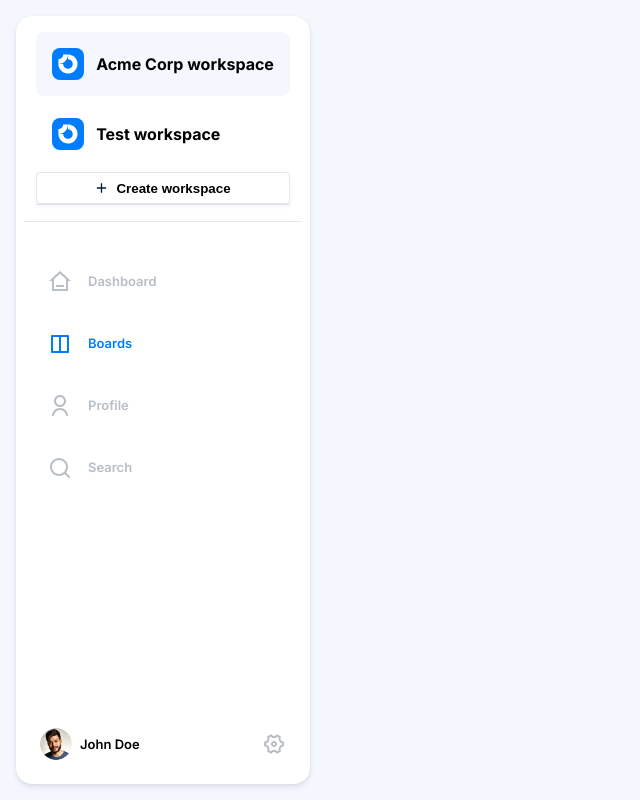
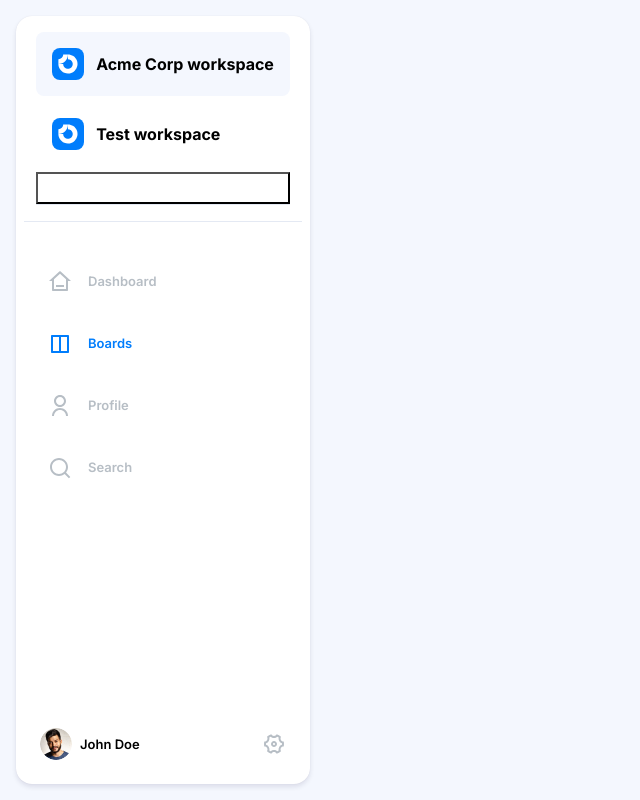
Before and after one commit to rbrtj/storydoc-assignment, a React (Vite) app: page / in a window 1280 px wide. Shown: the whole page, without its empty margins (0-640 px from the left). Built offline with nearby package versions, Linux system fonts and the light colour scheme.

Commit message:
Add button variants

```diff
--- a/src/components/ui/button/Button.scss
+++ b/src/components/ui/button/Button.scss
@@ -1,15 +1,41 @@
 .button {
   display: flex;
-  border-radius: 4px;
-  padding: 8px 12px 8px 10px;
-  border: 1px solid #E7E6EC;
-  background-color: #FFFFFF;
-  box-shadow: 0px 2px 5px 0px #12033E0D;
-  height: 32px;
-  width: 100%;
   justify-content: center;
   align-items: center;
   gap: 6px;
+  width: 100%;
+  height: 32px;
   cursor: pointer;
   font-weight: bold;
+  background-color: #FFFFFF;
+
+  &-default {
+    border-radius: 4px;
+    padding: 8px 12px 8px 10px;
+    border: 1px solid #E7E6EC;
+    box-shadow: 0px 2px 5px 0px #12033E0D;
+  }
+
+  &-primary {
+    border-radius: 4px;
+    padding: 8px 12px 8px 10px;
+    background-color: #007DFC;
+    border: 1px solid #007DFC;
+    color: #FFFFFF;
+
+    & svg {
+      fill: #FFFFFF;
+    }
+
+  }
 }
+
+.disabled {
+  background-color: #D0CDD8;
+  border: 1px solid #B8B3C5;
+  color: #594F78;
+  cursor: auto;
+  & svg {
+    fill: #594F78;
+  }
+}
--- a/src/components/ui/button/Button.tsx
+++ b/src/components/ui/button/Button.tsx
@@ -1,10 +1,32 @@
 import "./Button.scss";
 import { Plus } from "../../../assets/icons";
-export const Button = ({ onClick }) => {
+
+const ButtonVariants = {
+  default: "button-default",
+  primary: "button-primary",
+};
+
+interface ButtonProps {
+  onClick: () => void;
+  children: React.ReactNode;
+  variant: keyof typeof ButtonVariants;
+  disabled?: boolean;
+}
+export const Button = ({
+  onClick,
+  children,
+  variant,
+  disabled,
+}: ButtonProps) => {
   return (
-    <button onClick={onClick} className="button">
-      <Plus />
-      Create workspace
+    <button
+      onClick={onClick}
+      className={`button ${ButtonVariants[variant]} ${
+        disabled ? "disabled" : ""
+      }`}
+      disabled={disabled}
+    >
+      {children}
     </button>
   );
 };
```
